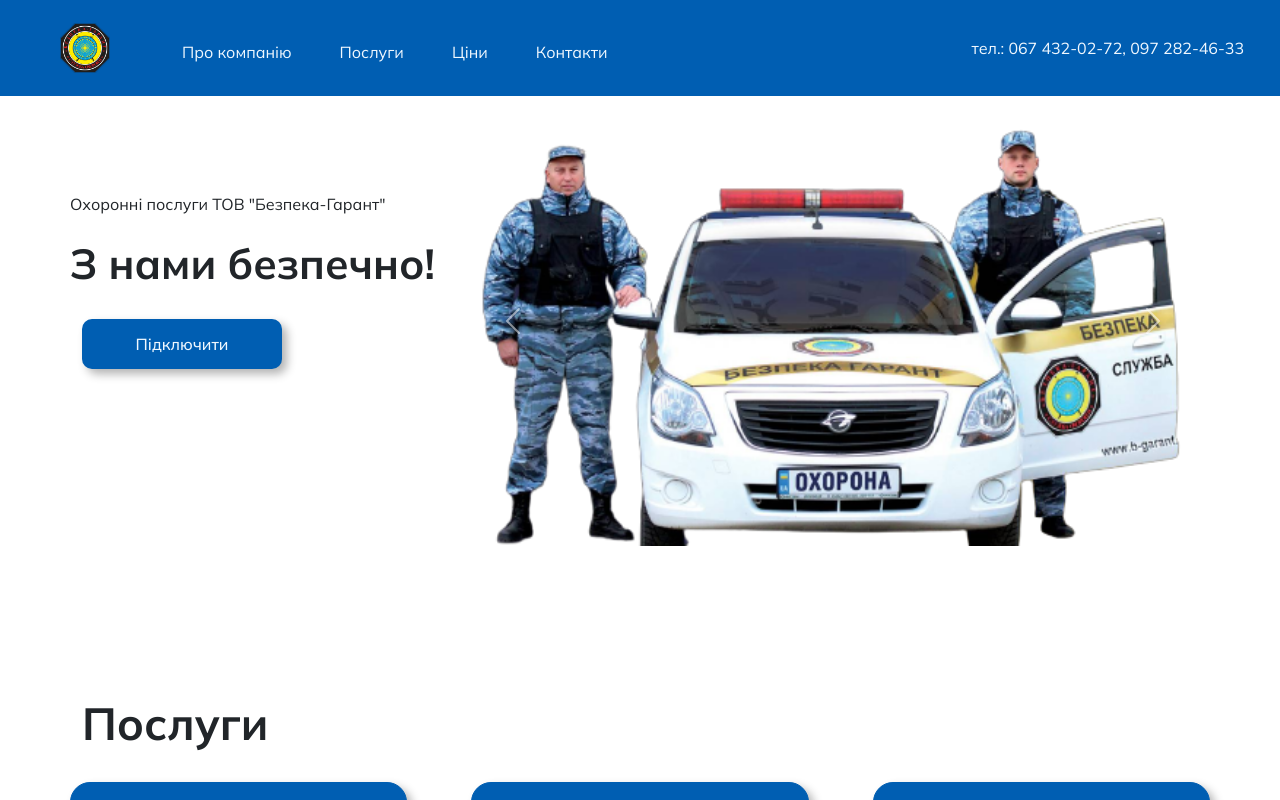
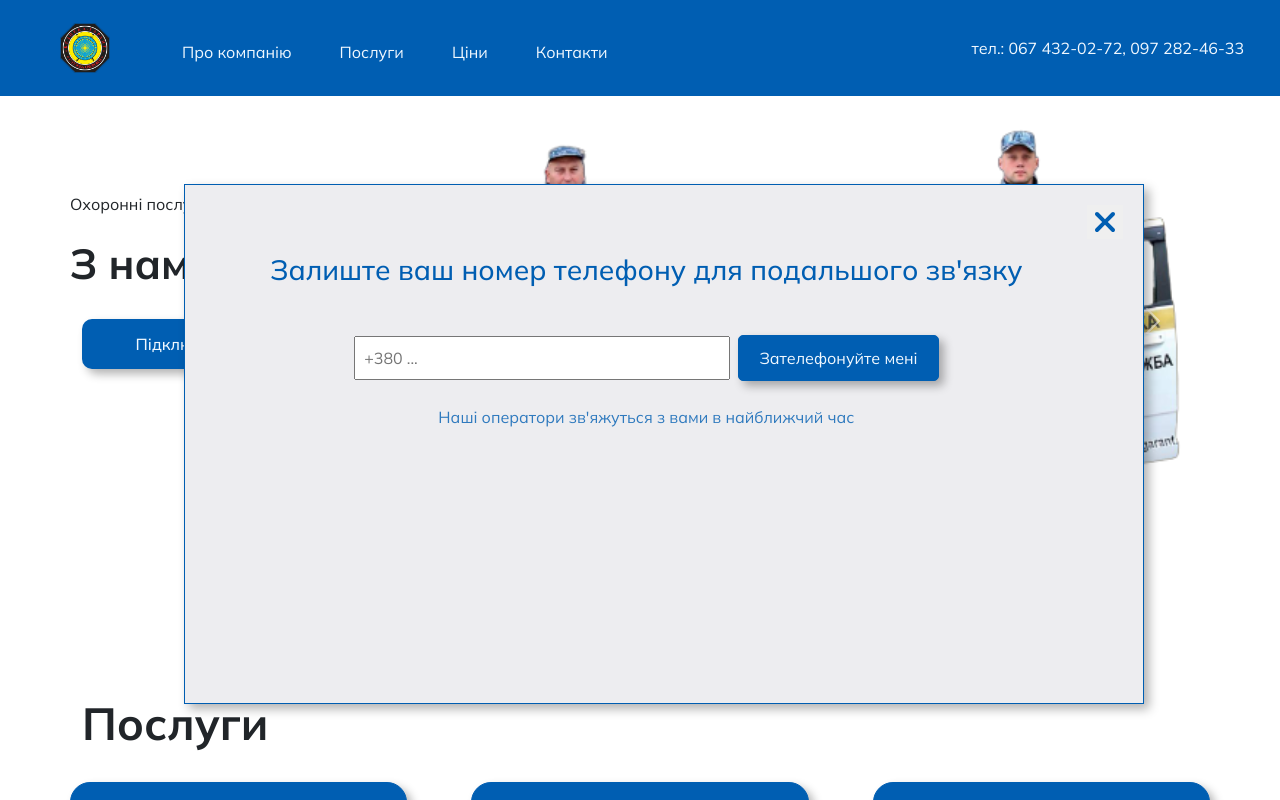
Before and after one commit to solomiiasabat/bezpeka-garant-website, a React (Create React App) app: page / in a window 1280 px wide. Both pictures are taken after a click on the button "Підключити". Shown: the top 800 px of the page. Built offline with nearby package versions, Linux system fonts and the light colour scheme.

Commit message:
created new folder and new component Modal, Modal window opens after clicking on one of the contact buttons

```diff
--- a/src/components/Header/Header.css
+++ b/src/components/Header/Header.css
@@ -52,3 +52,61 @@
   border: 1px solid var(--main-blue);
   transition: all 200ms ease-in-out;
 }
+
+.main-modal {
+  background-color: #ededf0;
+  border: 1px solid var(--main-blue);
+  color: var(--main-blue);
+  position: fixed;
+  top: 23%;
+  padding: 20px;
+  width: 75%;
+  height: 65%;
+  margin-left: 8%;
+  text-align: left;
+  z-index: 1;
+  text-align: center;
+  box-shadow: 5px 5px 10px rgba(0, 0, 0, 0.3);
+}
+
+.exit {
+  float: right;
+  border: none;
+  color: var(--main-blue);
+}
+
+.exit:hover {
+  color: var(--main-yellow);
+  transition: all 200ms ease-in-out;
+}
+
+.question-and-form {
+  display: inline-block;
+}
+
+.number-bar {
+  width: 50%;
+}
+
+.callMe-button {
+  background-color: var(--main-blue);
+  border: 1px solid var(--main-blue);
+  border-radius: 5px;
+  color: var(--text-light);
+  box-shadow: 5px 5px 10px rgba(0, 0, 0, 0.3);
+  padding: 10px 20px;
+}
+
+.callMe-button:hover {
+  background-color: transparent;
+  color: var(--main-blue);
+  transition: all 200ms ease-in-out;
+}
+
+.text-under-form {
+  opacity: 0.8;
+}
+
+#carouselExampleAutoplaying {
+  z-index: -1;
+}
--- a/src/components/Header/Header.js
+++ b/src/components/Header/Header.js
@@ -1,5 +1,6 @@
 import React, { useRef, useEffect, useState } from "react";
 import "./Header.css";
+import Modal from "./Modal/Modal";
 import photo1 from "./photos/photo1.png";
 import photo2 from "./photos/photo2.png";
 import { FontAwesomeIcon } from "@fortawesome/react-fontawesome";
@@ -8,7 +9,9 @@
 export default function Header() {
   const containerRef = useRef(null);
   const [isVisible, setIsVisible] = useState(false);
+  const [openModal, setOpenModal] = useState(false);
 
+  //FUNCTIONS FOR CHANGING THE BUTTON FORM AFTER SCROLLING
   const callbackFunction = (entries) => {
     const [entry] = entries;
     setIsVisible(entry.isIntersecting);
@@ -28,6 +31,15 @@
     };
   }, [containerRef, options]);
 
+  // FUNCTIONS FOR OPENING AND CLOSING A MODAL WINDOW
+  function handleOpen() {
+    setOpenModal(true);
+  }
+
+  function handleClose() {
+    setOpenModal(false);
+  }
+
   return (
     <header>
       <div className="container">
@@ -38,11 +50,27 @@
             </div>
             <div className="row mt-3 slogan">З нами безпечно!</div>
             {isVisible ? (
-              <button className="connect-button mt-4">Підключити</button>
+              <div>
+                <button className="connect-button mt-4" onClick={handleOpen}>
+                  Підключити
+                </button>
+                <Modal
+                  open={openModal}
+                  close={handleClose}
+                  className="main-modal"
+                />
+              </div>
             ) : (
-              <button className="phone-icon-button mt-4">
-                <FontAwesomeIcon icon={faPhone} shake size="xl" />
-              </button>
+              <div>
+                <button className="phone-icon-button mt-4" onClick={handleOpen}>
+                  <FontAwesomeIcon icon={faPhone} shake size="xl" />
+                </button>
+                <Modal
+                  open={openModal}
+                  close={handleClose}
+                  className="main-modal"
+                />
+              </div>
             )}
           </div>
 
--- /dev/null
+++ b/src/components/Header/Modal/Modal.js
@@ -0,0 +1,35 @@
+import React from "react";
+import { FontAwesomeIcon } from "@fortawesome/react-fontawesome";
+import { faXmark } from "@fortawesome/free-solid-svg-icons";
+
+export default function ModalMain(props) {
+  if (!props.open) return null;
+
+  return (
+    <section className="main-modal">
+      <button className="close-btn exit" onClick={props.close}>
+        <FontAwesomeIcon icon={faXmark} size="2xl" />
+      </button>
+      <div className="question-and-form">
+        <h3 className="mt-5">
+          Залиште ваш номер телефону для подальшого зв'язку
+        </h3>
+        <form className="mt-5">
+          <input
+            type="phone"
+            placeholder="+380 ..."
+            className="number-bar me-2 p-2"
+          ></input>
+          <input
+            type="submit"
+            className="callMe-button"
+            value="Зателефонуйте мені"
+          ></input>
+        </form>
+        <p className="mt-4 text-under-form">
+          Наші оператори зв'яжуться з вами в найближчий час
+        </p>
+      </div>
+    </section>
+  );
+}
```
